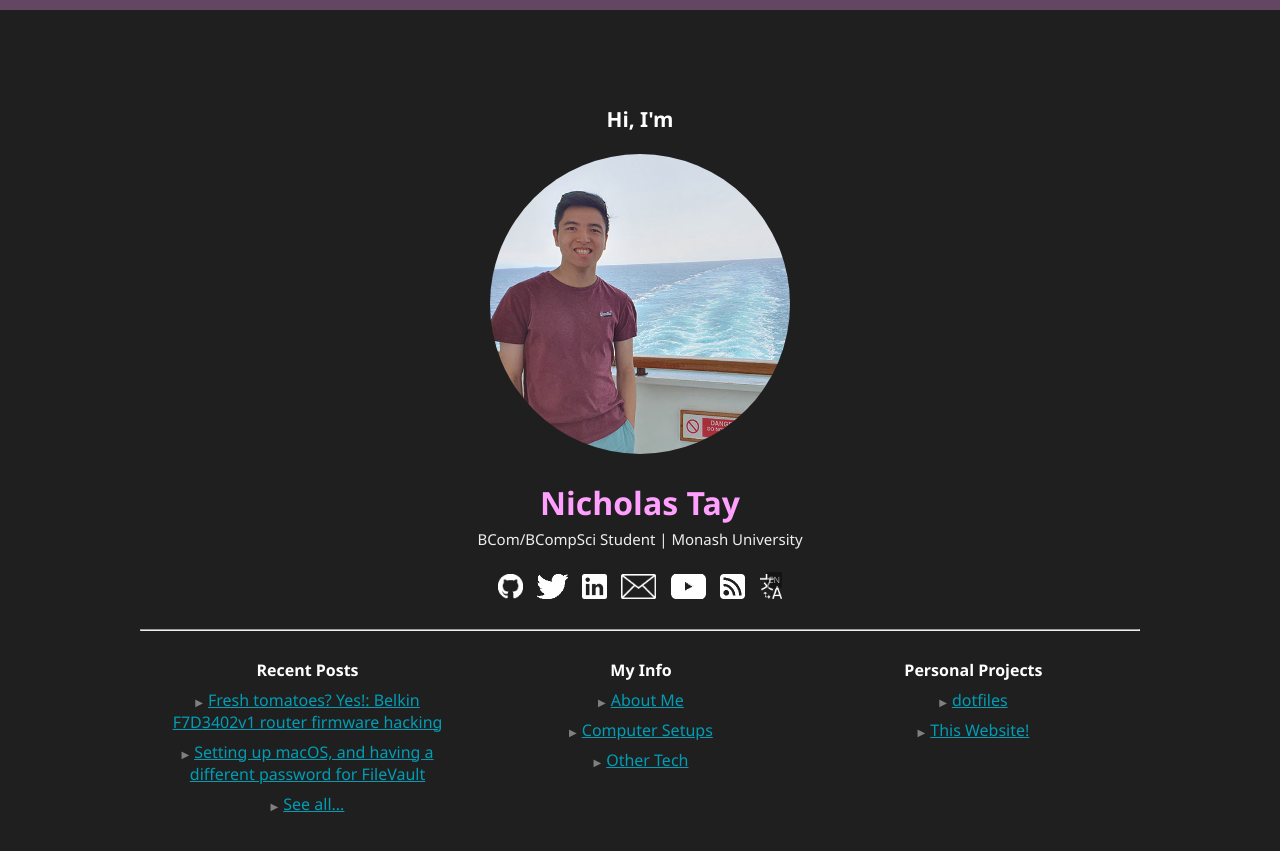
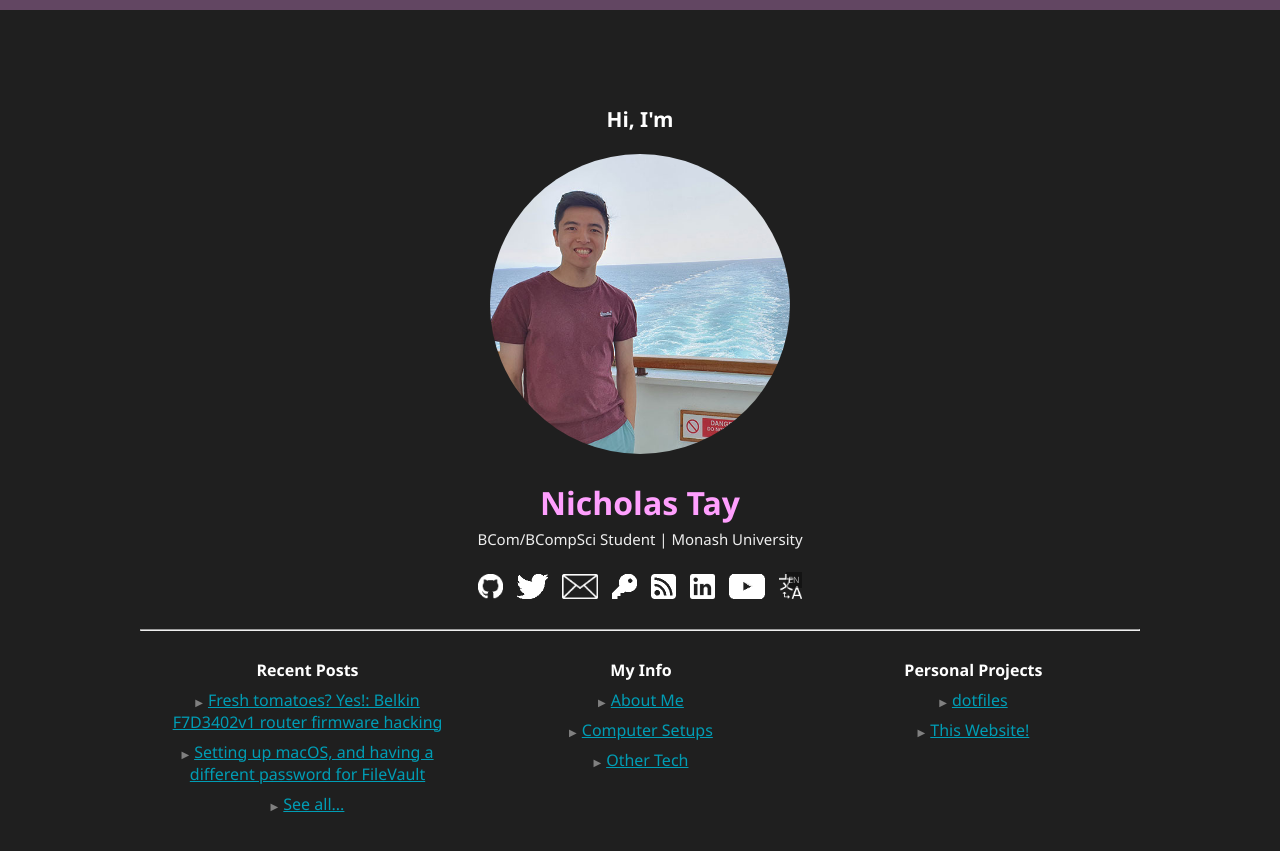
Before and after one commit to nicholastay/personal-web, a Jekyll site: the page built from index.html, in a window 1280 px wide. Shown: the top 851 px of the page. Built offline with Jekyll 4.4.1, drawn with Linux system fonts in a browser that asks for light colours.

Commit message:
Add PGP key

```diff
--- a/index.html
+++ b/index.html
@@ -32,11 +32,6 @@ content_class: home
 			</a>
 		</div>
 		<div class="home-link">
-			<a href="https://linkedin.com/in/nktay" class="no-link">
-				<img src="/assets/linkedin.gif" alt="LinkedIn / nktay" height="25px">
-			</a>
-		</div>
-		<div class="home-link">
 			<a class="no-link" id="mail" style="display: none;" onclick="showMail(event)" href="#">
 				<span style="position: relative;">
 					<span id="mail-notice" class="back-slight" style="display: none; padding: 2px; opacity: 0.6; font-size: 9pt; position: absolute; top: 30px; width: 170px;">business only emails please!: <span id="mail-protect" style="color: pink;">nick -@- windblume dot net</span></span>
@@ -45,13 +40,23 @@ content_class: home
 			</a>
 		</div>
 		<div class="home-link">
-			<a href="https://www.youtube.com/channel/UC3PCZ5I5prckJHg15hLG5Sg" class="no-link">
-				<img src="/assets/youtube.gif" alt="YouTube / Nicholas Tay" height="25px">
+			<a href="/static/key.asc" class="no-link">
+				<img src="/assets/key.gif" alt="PGP Key / 515E81D498CC81FB" height="25px">
 			</a>
 		</div>
 		<div class="home-link">
 			<a href="/rss.xml" class="no-link">
 				<img src="/assets/rss.gif" alt="RSS Feed" height="25px">
+			</a>
+		</div>
+		<div class="home-link">
+			<a href="https://linkedin.com/in/nktay" class="no-link">
+				<img src="/assets/linkedin.gif" alt="LinkedIn / nktay" height="25px">
+			</a>
+		</div>
+		<div class="home-link">
+			<a href="https://www.youtube.com/channel/UC3PCZ5I5prckJHg15hLG5Sg" class="no-link">
+				<img src="/assets/youtube.gif" alt="YouTube / Nicholas Tay" height="25px">
 			</a>
 		</div>
 		<div class="home-link">
```
Also changed, not shown: assets/key.gif (added), 1 other file.
